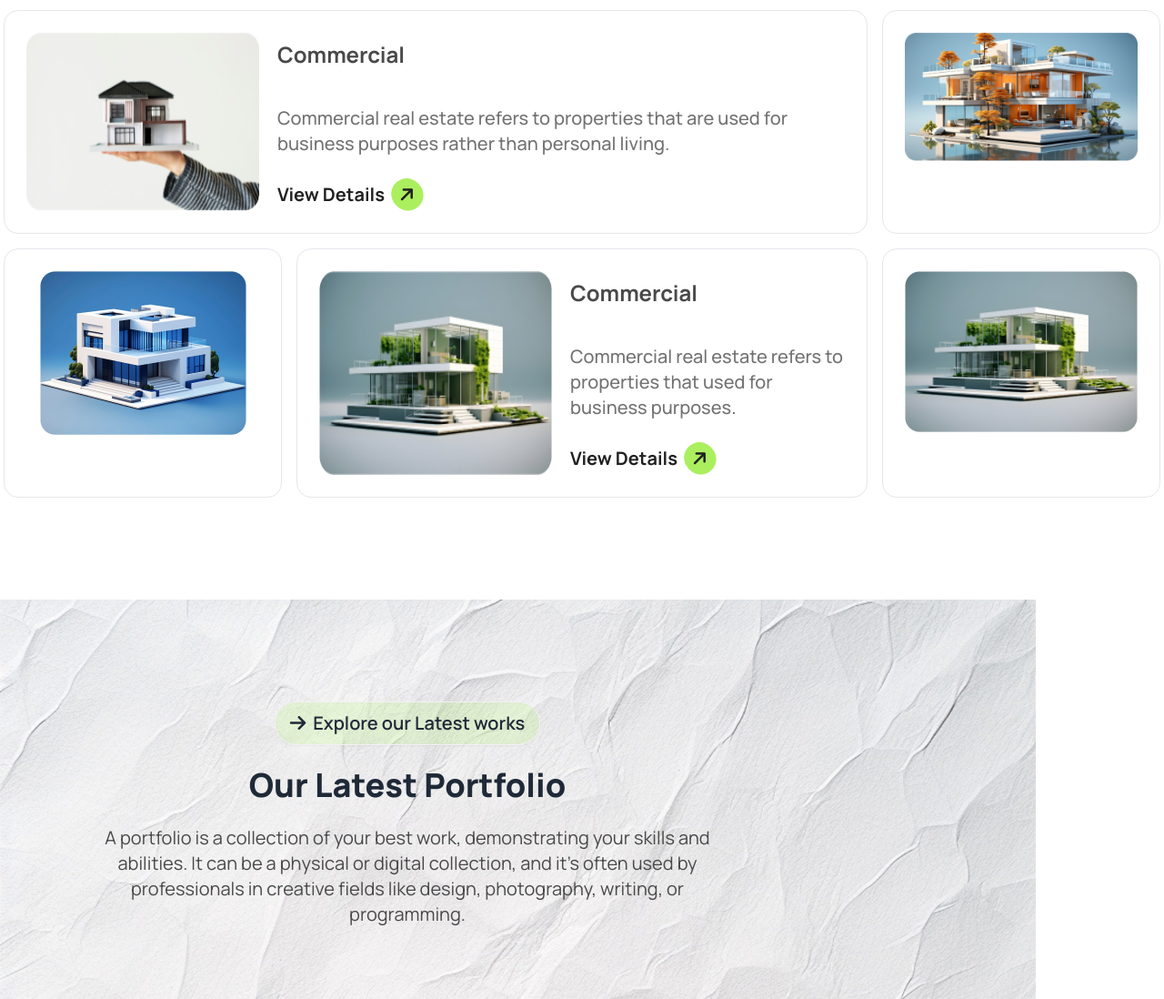
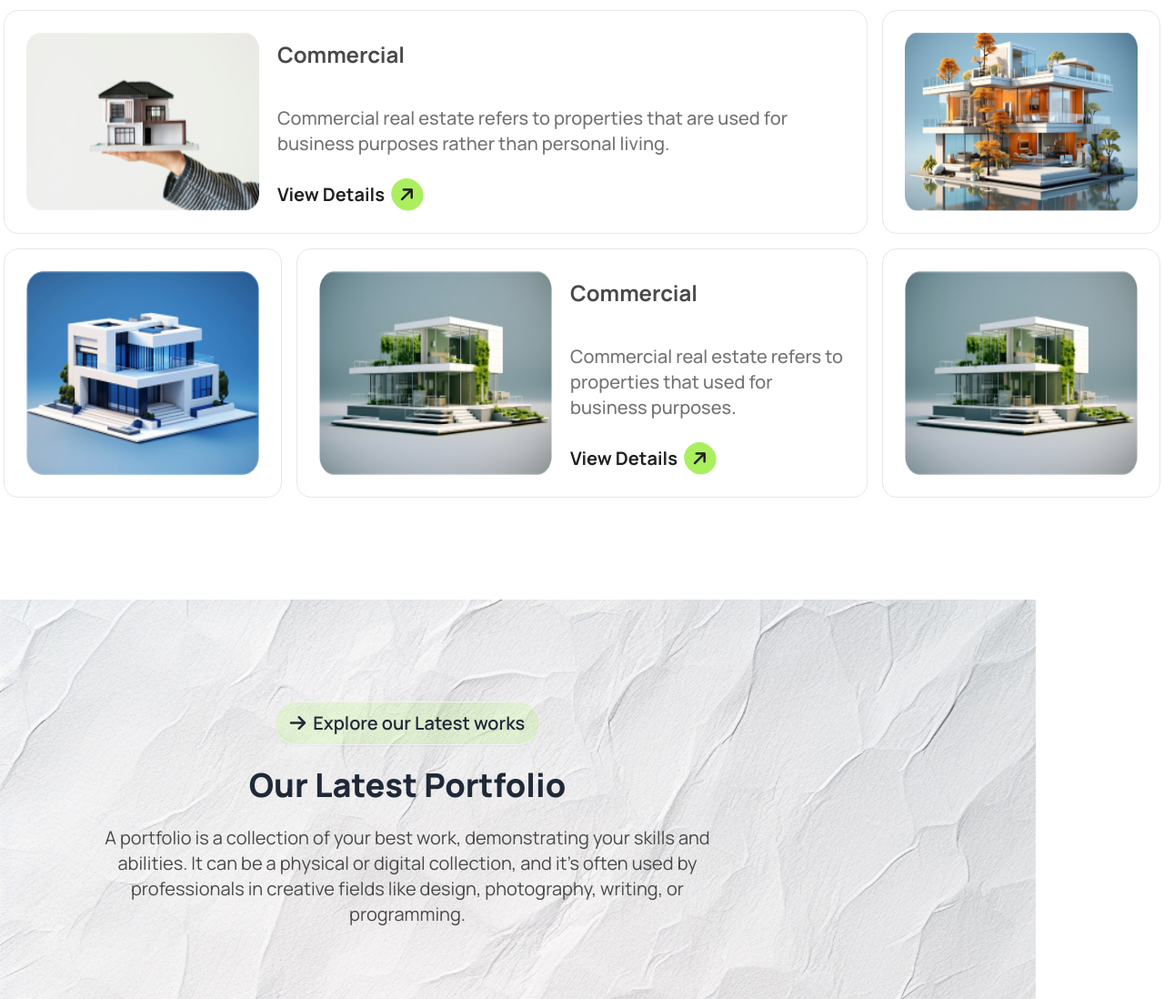
Before and after one commit to Minhaz03/my-repo-3-assign-3, a plain HTML site: page index.html in a window 1280 px wide. Shown: the part 2385-3483 px from the top of the page at 91% size. Drawn offline with nearby package versions, Linux system fonts and the light colour scheme.

Commit message:
changes in latest portfolio

```diff
--- a/index.html
+++ b/index.html
@@ -234,11 +234,11 @@
                 </div>
 
                 <div class="bg-[#FFFFFF] border box-border rounded-2xl p-6 col-span-3 lg:col-span-1">
-                    <img class="m-auto w-full" src="./assets/img2.png" alt="">
+                    <img class="m-auto w-full h-full" src="./assets/img2.png" alt="">
                 </div>
 
                 <div class="bg-[#FFFFFF] border box-border rounded-2xl p-6 col-span-3 lg:col-span-1">
-                    <img class="m-auto" src="./assets/img3.png" alt="">
+                    <img class="m-auto w-full h-full" src="./assets/img3.png" alt="">
                 </div>
 
 
@@ -255,7 +255,7 @@
 
 
                 <div class="bg-[#FFFFFF] border box-border rounded-2xl p-6 col-span-3 lg:col-span-1">
-                    <img class="m-auto" src="./assets/img4.png" alt="">
+                    <img class="m-auto w-full h-full" src="./assets/img4.png" alt="">
                 </div>
             </div>
         </section>
```
